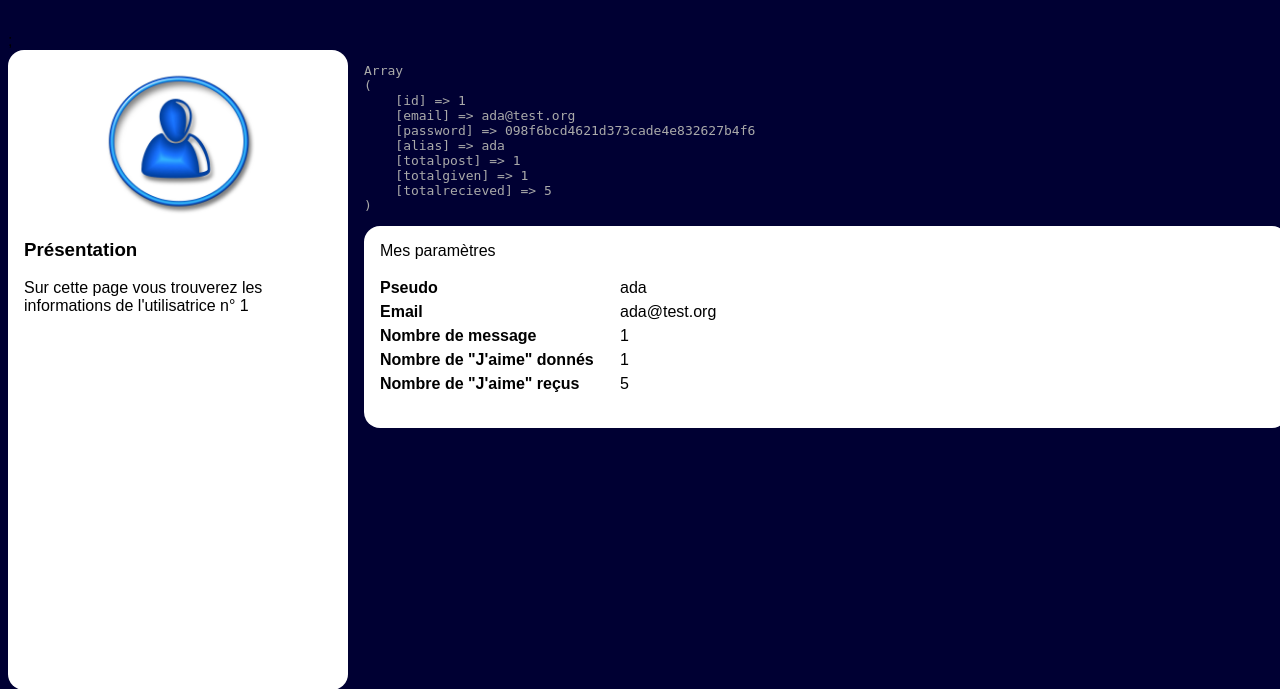
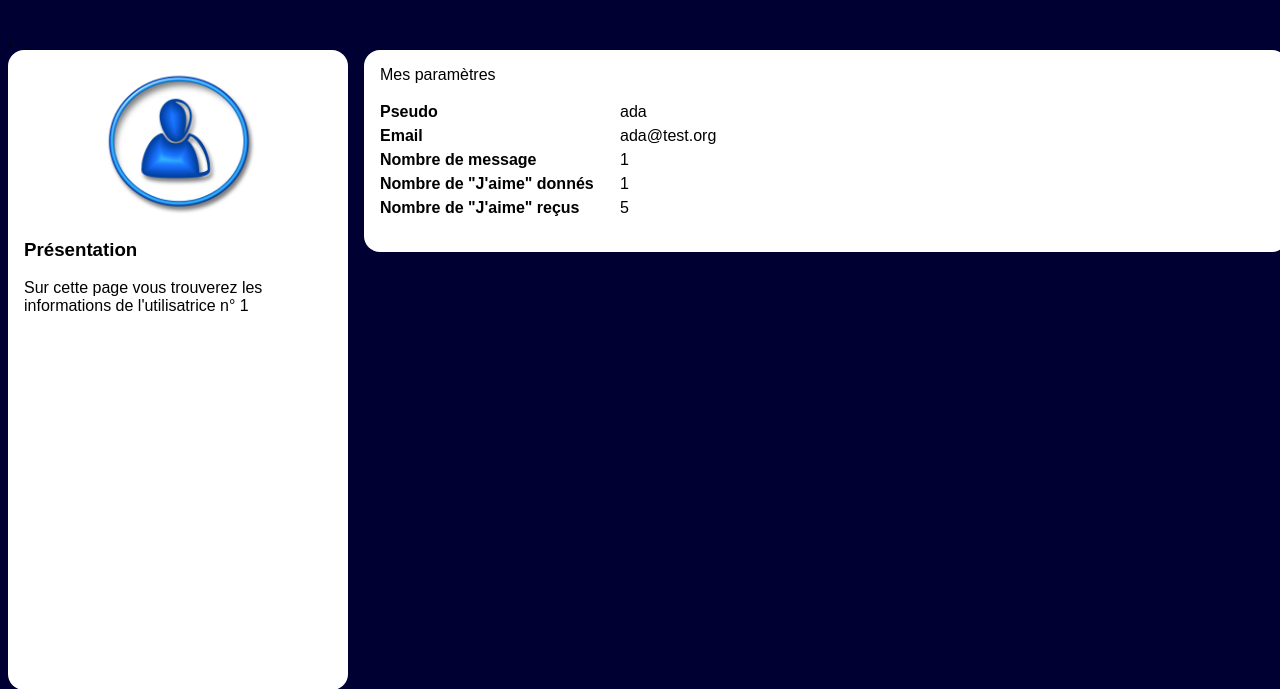
Before and after one commit to adatechschool/projet-collectif---reseau-social-php-agb_social, a PHP site: page /settings.php?user_id=1 in a window 1280 px wide. Shown: the part 90-779 px from the top of the page. Run offline with PHP 8.4, Linux system fonts and the light colour scheme; a user stored in the database is signed in; data comes from the database, SQL or seed files in the repository; data that the repository does not hold is empty.

Commit message:
Code cleanup

```diff
--- a/Niveau1/Niveau1/feed.php
+++ b/Niveau1/Niveau1/feed.php
@@ -32,8 +32,8 @@
                 $laQuestionEnSql = "SELECT * FROM `users` WHERE id= '$userId' ";
                 $lesInformations = $mysqli->query($laQuestionEnSql);
                 $user = $lesInformations->fetch_assoc();
-                //@todo: afficher le résultat de la ligne ci dessous, remplacer XXX par l'alias et effacer la ligne ci-dessous
-                echo "<pre>" . print_r($user, 1) . "</pre>";
+                // //@todo: afficher le résultat de la ligne ci dessous, remplacer XXX par l'alias et effacer la ligne ci-dessous
+                // echo "<pre>" . print_r($user, 1) . "</pre>";
                 ?>
                 <img src="user.jpg" alt="Portrait de l'utilisatrice"/>
                 <section>
--- a/Niveau1/Niveau1/settings.php
+++ b/Niveau1/Niveau1/settings.php
@@ -62,7 +62,7 @@
                  * Etape 4: à vous de jouer
                  */
                 //@todo: afficher le résultat de la ligne ci dessous, remplacer les valeurs ci-après puiseffacer la ligne ci-dessous
-                echo "<pre>" . print_r($user, 1) . "</pre>";
+                // echo "<pre>" . print_r($user, 1) . "</pre>";
                 ?>
                 <article class='parameters'>
                     <h3>Mes paramètres</h3>
--- a/Niveau1/Niveau1/tags.php
+++ b/Niveau1/Niveau1/tags.php
@@ -35,7 +35,7 @@
                 $lesInformations = $mysqli->query($laQuestionEnSql);
                 $tag = $lesInformations->fetch_assoc();
                 //@todo: afficher le résultat de la ligne ci dessous, remplacer XXX par le label et effacer la ligne ci-dessous
-                echo "<pre>" . print_r($tag, 1) . "</pre>";
+                // echo "<pre>" . print_r($tag, 1) . "</pre>";
                 ?>
                 <img src="user.jpg" alt="Portrait de l'utilisatrice"/>
                 <section>
```
